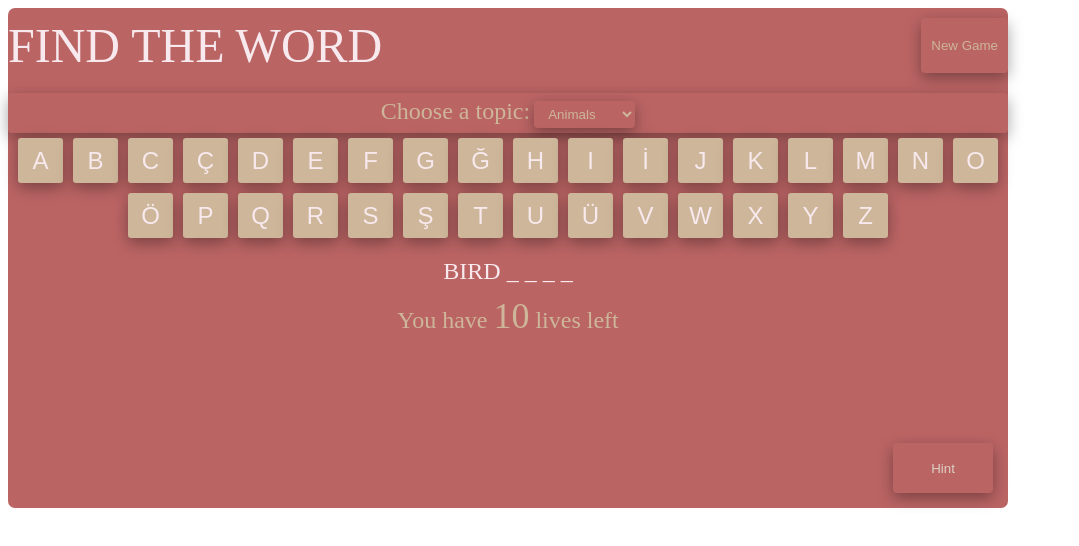
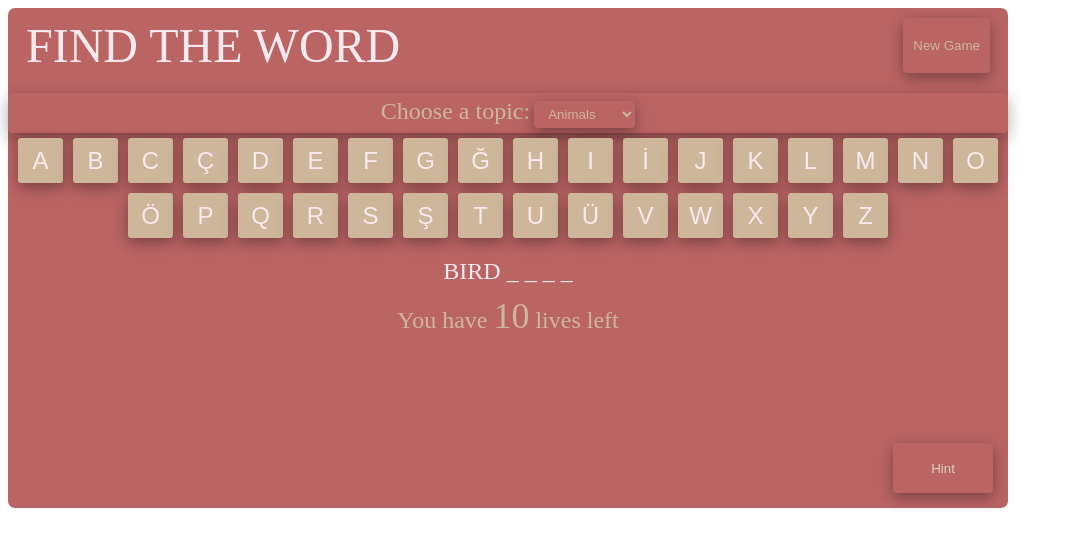
Before and after one commit to emrecosk/Find-the-word, a plain HTML site: page index.html in a window 1280 px wide. Shown: the whole page, without its empty margins (0-1079 px from the left). Drawn offline with Linux system fonts and the light colour scheme.

Commit message:
Update style.css

```diff
--- a/style.css
+++ b/style.css
@@ -53,6 +53,8 @@
     display: flex;
     justify-content: space-between;
     padding-top: 10px;
+    padding-left: 18px;
+    padding-right: 18px;
     padding-bottom: 20px;
 }
 
```
